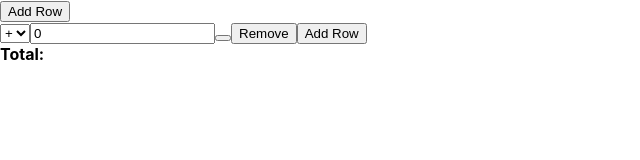
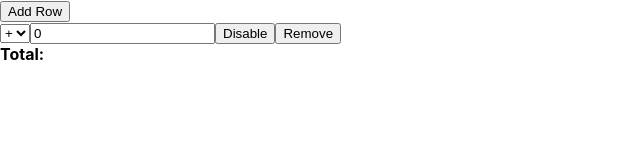
Before and after one commit to ASM072/coolshop_test, a React (Create React App) app: page / in a window 1280 px wide. Shown: the top 160 px of the page, without its empty margins (0-640 px from the left). Built offline with nearby package versions, Linux system fonts and the light colour scheme.

Commit message:
Add row handler

```diff
--- a/src/App.js
+++ b/src/App.js
@@ -17,7 +17,10 @@ const Calculator = () => {
 
   const handleAdd = () =>
   {
-
+    setinputRow((previnputRow) => [
+      ...previnputRow,
+      { id: previnputRow.length, value: 0, sign: '+', enabled: true },
+    ]);
   }
 
   const handleValue = () =>
@@ -37,6 +40,8 @@ const Calculator = () => {
 return (
   <div>
   <button onClick={handleAdd}>Add Row</button><br></br>
+    { inputRow.map( ( row ) => (
+      <div key={row.id}>
         <select
           value={(0)}
           onChange={(e) => signHandler()}>
@@ -45,14 +50,14 @@ return (
         </select>
         <input
           type="number"
-      value={(0)}
+          value={(row.value)}
           onChange={(e) => handleValue()}/>
         <button onClick={() => handleEnable()}>
-
+          Disable
         </button>
         <button onClick={() => handleRemove()}>Remove</button>
-
-    <button onClick={handleAdd}>Add Row</button>
+        </div>
+      ))}
       <div>
         <strong>Total:</strong> {calculateTotal()}
       </div>
```
Lines whose indentation alone changed are shown as unchanged.
